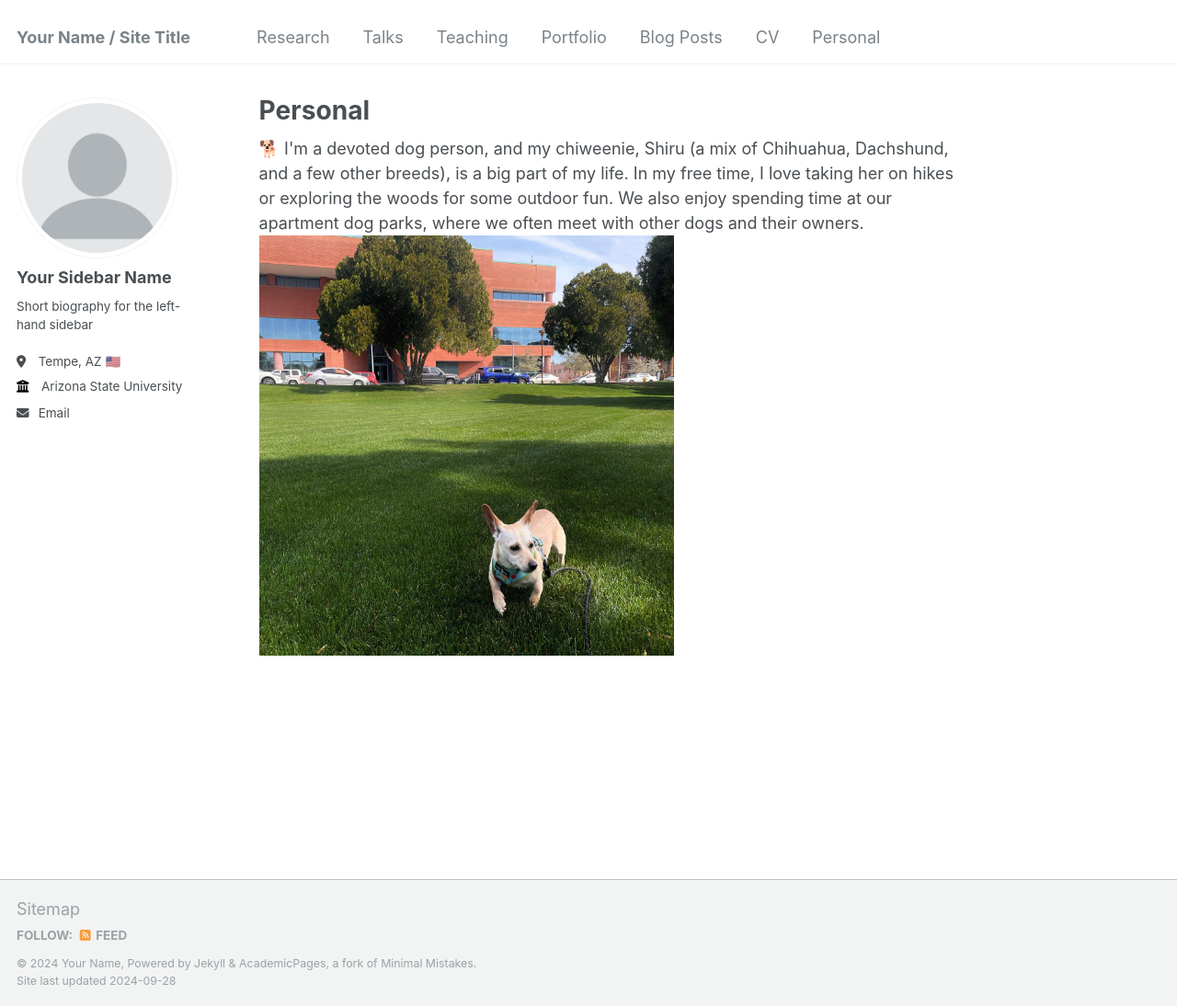
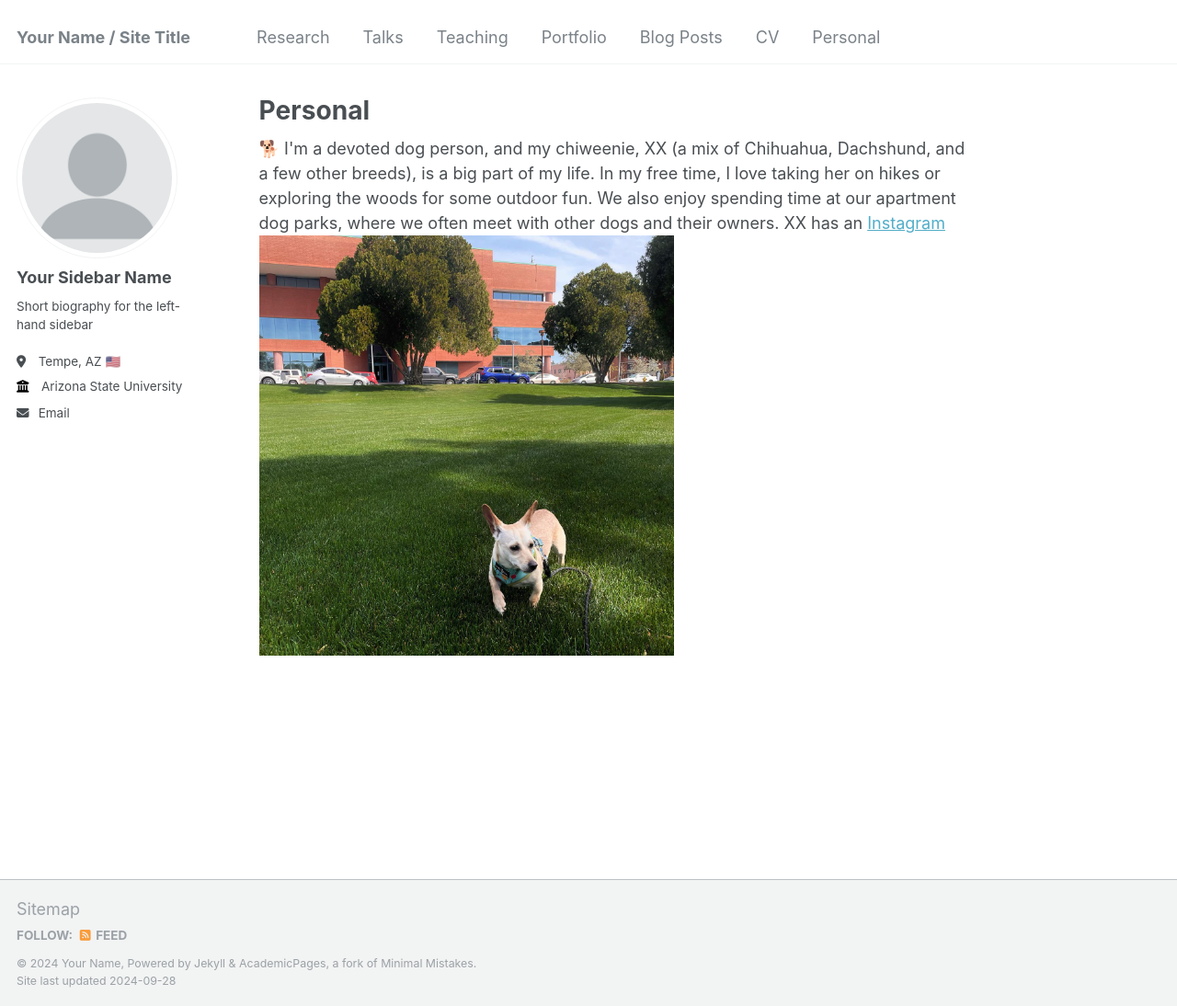
Before and after one commit to kyxyxn/kyxyxn.github.io, a Jekyll site: the page built from _pages/personal.html, in a window 1280 px wide and 1094 px high. Shown: the whole window at 92% size. Built offline with Jekyll 4.4.1, drawn with Linux system fonts in a browser that asks for light colours; some web fonts are replaced.

Commit message:
Update personal.html

```diff
--- a/_pages/personal.html
+++ b/_pages/personal.html
@@ -4,6 +4,6 @@ permalink: /personal/
 author_profile: true
 ---
 
-🐕 I'm a devoted dog person, and my chiweenie, Shiru (a mix of Chihuahua, Dachshund, and a few other breeds), is a big part of my life. In my free time, I love taking her on hikes or exploring the woods for some outdoor fun. We also enjoy spending time at our apartment dog parks, where we often meet with other dogs and their owners.
+🐕 I'm a devoted dog person, and my chiweenie, XX (a mix of Chihuahua, Dachshund, and a few other breeds), is a big part of my life. In my free time, I love taking her on hikes or exploring the woods for some outdoor fun. We also enjoy spending time at our apartment dog parks, where we often meet with other dogs and their owners. XX has an <a href="https://www.instagram.com/shiiiiiiru" target="_blank"> Instagram</a>
 
 <img src="../images/shiru-school.png" alt="Shiru School">
```
